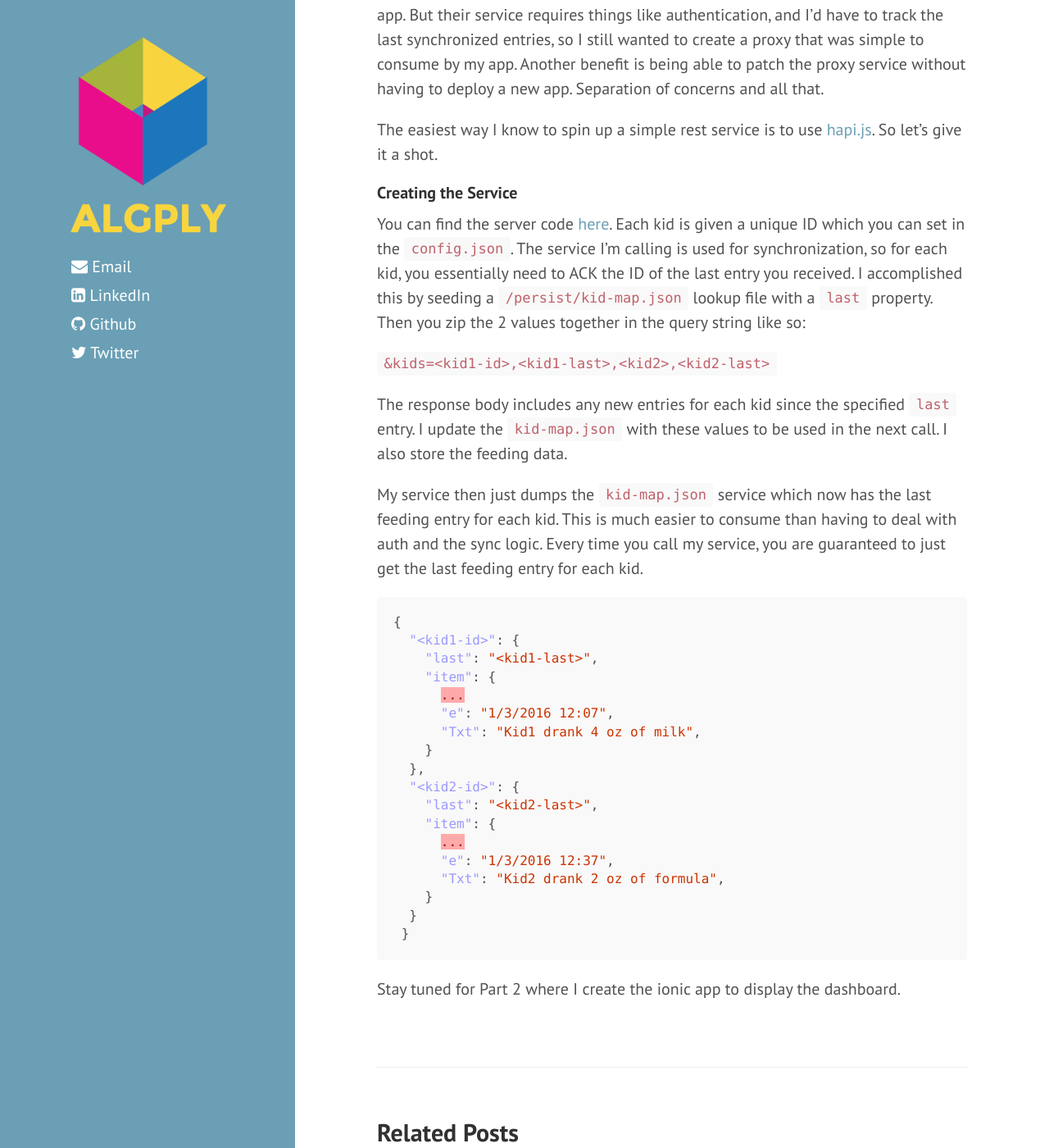
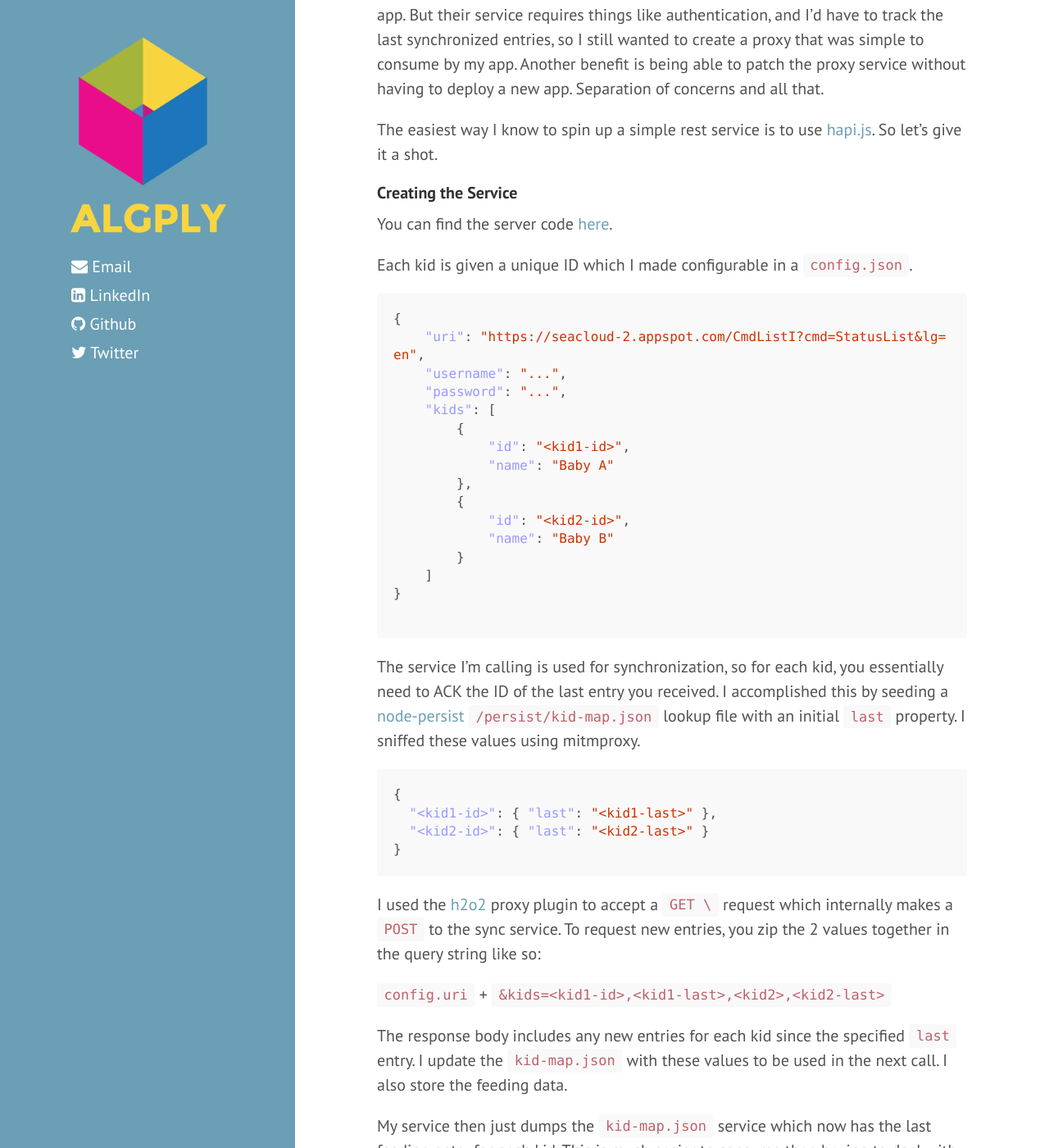
Before and after one commit to josephgardner/josephgardner.github.io, a Jekyll site: the page built from _posts/2015-12-31-twin-feed-monitor-part1.md, in a window 1280 px wide and 1400 px high, scrolled down 1390 px. Shown: the whole window at 82% size. Built offline with Jekyll 4.4.1, drawn with Linux system fonts in a browser that asks for light colours; nearby versions of some CDN libraries; Markdown is read by kramdown in place of the engine named in the settings; comment, search, counter and statistics services are not loaded; some of the changed text lies outside the part shown.

Commit message:
Update post

````diff
--- a/_layouts/post.html
+++ b/_layouts/post.html
@@ -7,7 +7,7 @@ layout: default
         <span class="post-date">{{ page.date | date_to_string }}</span>
         <span class="comment-count">
             <i class='fa fa-comment'></i>
-            <a href="{{ site.url }}{{ page.url }}#disqus_thread"></a>
+            <a href="{{ site.url }}{{ page.url }}#disqus_thread">Comments</a>
         </span>
     </div>
     {{ content }}
--- a/_posts/2015-12-31-twin-feed-monitor-part1.md
+++ b/_posts/2015-12-31-twin-feed-monitor-part1.md
@@ -32,9 +32,41 @@
 
 #### Creating the Service
 
-You can find the server code [here](https://github.com/josephgardner/feed-timer/tree/master/src/proxy). Each kid is given a unique ID which you can set in the `config.json`. The service I'm calling is used for synchronization, so for each kid, you essentially need to ACK the ID of the last entry you received. I accomplished this by seeding a `/persist/kid-map.json` lookup file with a `last` property. Then you zip the 2 values together in the query string like so:
+You can find the server code [here](https://github.com/josephgardner/feed-timer/tree/master/src/proxy).
 
-`&kids=<kid1-id>,<kid1-last>,<kid2>,<kid2-last>`
+Each kid is given a unique ID which I made configurable in a `config.json`.
+
+```json
+{
+    "uri": "https://seacloud-2.appspot.com/CmdListI?cmd=StatusList&lg=en",
+    "username": "...",
+    "password": "...",
+    "kids": [
+        {
+            "id": "<kid1-id>",
+            "name": "Baby A"
+        },
+        {
+            "id": "<kid2-id>",
+            "name": "Baby B"
+        }
+    ]
+}
+
+```
+
+The service I'm calling is used for synchronization, so for each kid, you essentially need to ACK the ID of the last entry you received. I accomplished this by seeding a [node-persist](https://github.com/simonlast/node-persist) `/persist/kid-map.json` lookup file with an initial `last` property. I sniffed these values using mitmproxy.
+
+```json
+{
+  "<kid1-id>": { "last": "<kid1-last>" },
+  "<kid2-id>": { "last": "<kid2-last>" }
+}
+```
+
+I used the [h2o2](https://github.com/hapijs/h2o2) proxy plugin to accept a `GET \` request which internally makes a `POST` to the sync service. To request new entries, you zip the 2 values together in the query string like so:
+
+`config.uri` + `&kids=<kid1-id>,<kid1-last>,<kid2>,<kid2-last>`
 
 The response body includes any new entries for each kid since the specified `last` entry. I update the `kid-map.json` with these values to be used in the next call. I also store the feeding data.
 
@@ -43,7 +75,7 @@
 ```json
 {
   "<kid1-id>": {
-    "last": "<kid1-last>",
+    "last": "<new-kid1-last>",
     "item": {
       ...
       "e": "1/3/2016 12:07",
@@ -51,7 +83,7 @@
     }
   },
   "<kid2-id>": {
-    "last": "<kid2-last>",
+    "last": "<new-kid2-last>",
     "item": {
       ...
       "e": "1/3/2016 12:37",
@@ -61,4 +93,6 @@
  }
 ```
 
+Finally, I used [pm2](http://pm2.keymetrics.io/) to keep the service running. The one issue I'm having is I can't get the startup script to work correctly. When I reboot the server, the script appears to run, but I get a `connection refused` when hitting it. It starts working if I manually restart the service. Anyone know what I'm doing wrong?
+
 Stay tuned for Part 2 where I create the ionic app to display the dashboard.
````
